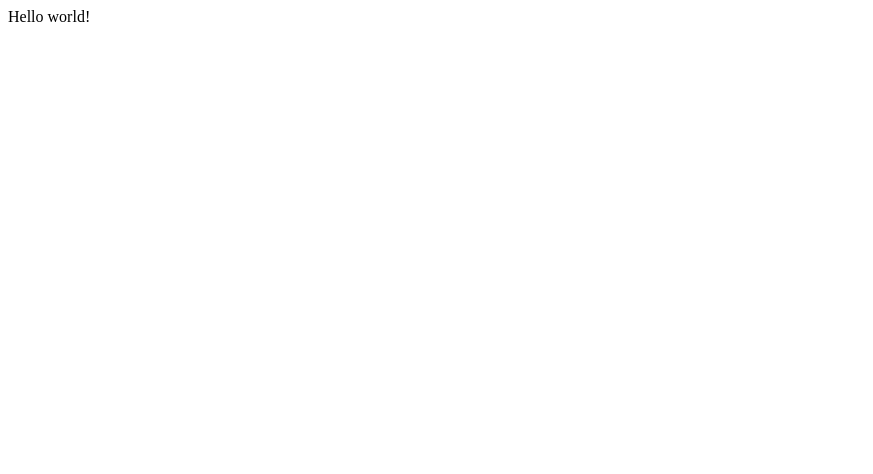
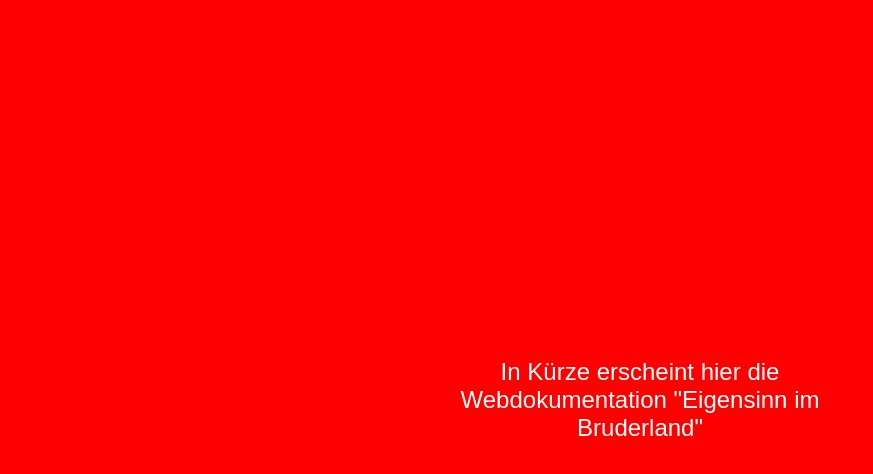
Before and after one commit to zoff-kollektiv/bruderland, a Gatsby app: page / in a window 1280 px wide. Shown: the top 474 px of the page, without its empty margins (0-873 px from the left). Built offline with nearby package versions, Linux system fonts and the light colour scheme.

Commit message:
Add proper index page

```diff
--- a/src/pages/index.js
+++ b/src/pages/index.js
@@ -1,3 +1,13 @@
 import React from "react"
 
-export default () => <div>Hello world!</div>
+export default () =>
+  <section style={{ alignItems: 'center', backgroundColor: 'red', display: 'flex', height: '100vh', justifyContent: 'center' }}>
+    <style type="text/css">{`
+      body {
+        margin: 0;
+        padding: 0;
+      }
+    `}</style>
+
+    <h1 style={{ color: 'white', fontFamily: 'Arial', fontWeight: 400, maxWidth: '30rem', padding: '1rem', textAlign: 'center' }}>In Kürze erscheint hier die Webdokumentation "Eigensinn im Bruderland"</h1>
+  </section>
```
